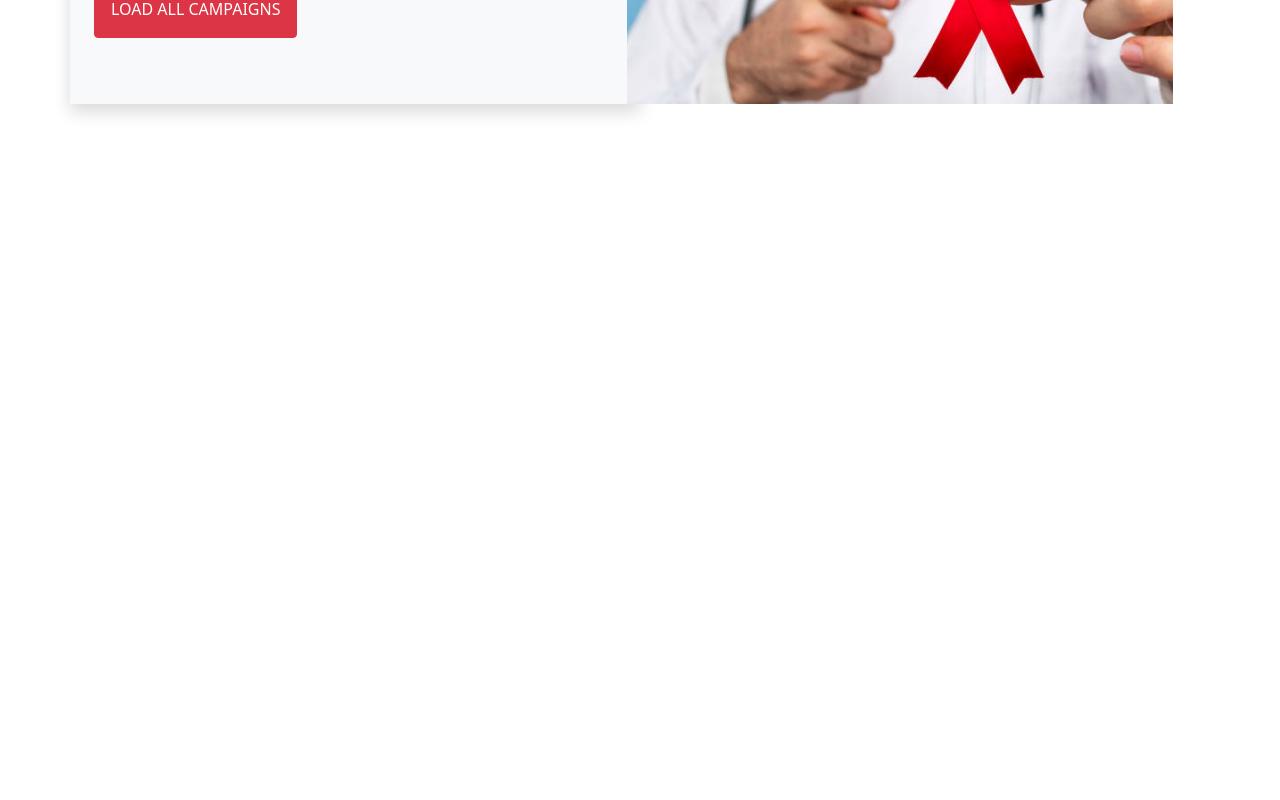
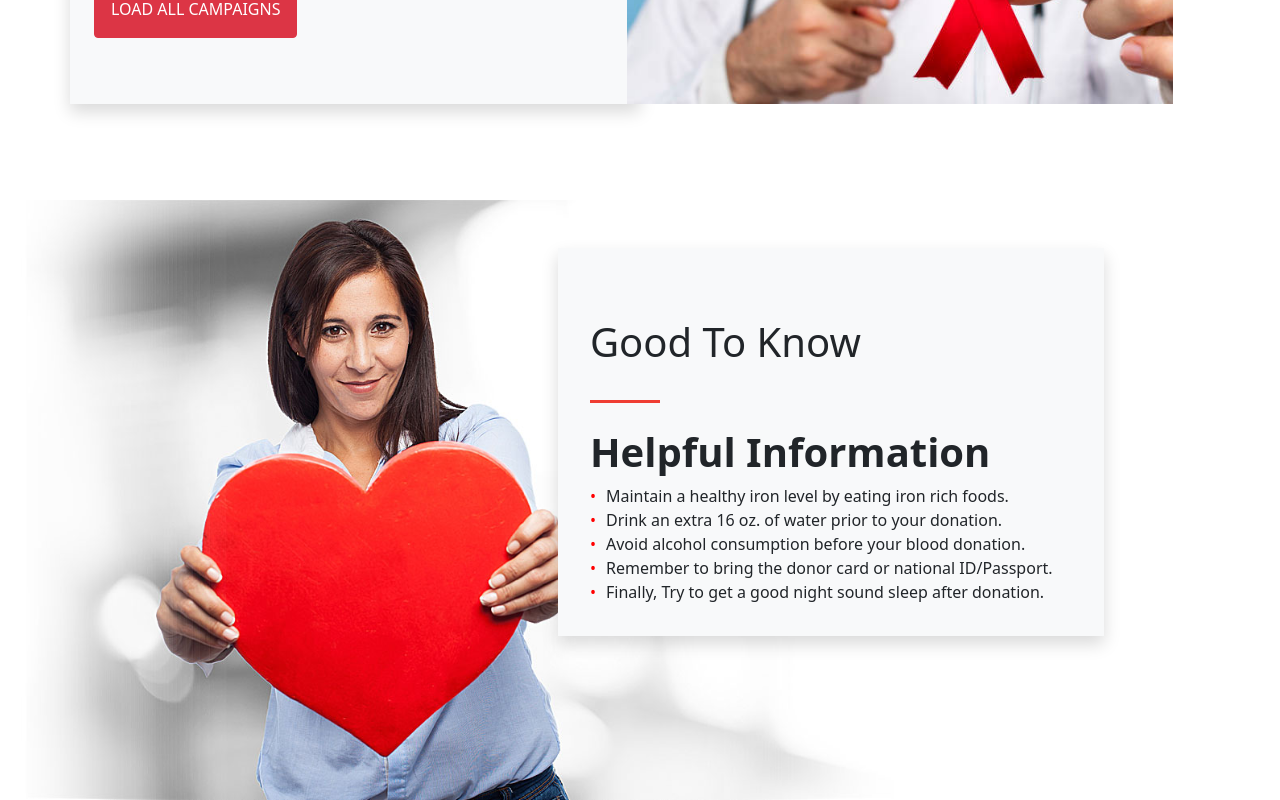
Before and after one commit to isti2623/Blood-Buddies-Client, a React (Create React App) app: page / in a window 1280 px wide. Shown: the part 3060-3860 px from the top of the page. Before the commit the page ends 3260 px from the top, so only its background shows below. Built offline with nearby package versions, Linux system fonts and the light colour scheme.

Commit message:
added helpfulinfo

```diff
--- /dev/null
+++ b/src/Pages/Home/HelpfullInfo/HelpfullInfo.css
@@ -0,0 +1,10 @@
+.banner-help{
+    background-image: url('../../../images/know.jpg');
+    height: 600px;
+    width: 100%;
+    background-blend-mode: overlay;
+    background-repeat: no-repeat;
+    background-size: cover;
+    background-position: center;
+    position: relative;
+    }
--- /dev/null
+++ b/src/Pages/Home/HelpfullInfo/HelpfullInfo.js
@@ -0,0 +1,34 @@
+import React from 'react';
+import './HelpfullInfo.css'
+
+const HelpfullInfo = () => {
+    return (
+        <div className='banner-help'>
+            <div className="row container mb-5">
+                <div className="col-lg-6"></div>
+                <div className="col-lg-6 my-5 bg-light p-3 text-card shadow">
+                    <div>
+                        <p className='mt-5 ms-3 fs-1'>Good To Know
+                        </p>
+                        <span className='divider div-head ms-3'></span>
+                        <h1 className='fw-bold ms-3 fs-1 mt-3'>Helpful Information
+                        </h1>
+
+                        <ul>
+                            <li>Maintain a healthy iron level by eating iron rich foods.</li>
+                            <li>Drink an extra 16 oz. of water prior to your donation.</li>
+                            <li>Avoid alcohol consumption before your blood donation.
+                            </li>
+                            <li>Remember to bring the donor card or national ID/Passport.
+                            </li>
+                            <li>Finally, Try to get a good night sound sleep after donation.
+                            </li>
+                        </ul>
+                    </div>
+                </div>
+            </div>
+        </div>
+    );
+};
+
+export default HelpfullInfo;
--- a/src/Pages/Home/Home/Home.js
+++ b/src/Pages/Home/Home/Home.js
@@ -2,6 +2,7 @@ import React from 'react';
 import Navigation from '../../Shared/Navigation/Navigation';
 import TopHeader from '../../Shared/TopHeader/TopHeader';
 import Banner from '../Banner/Banner';
+import HelpfullInfo from '../HelpfullInfo/HelpfullInfo';
 import HomeCampaign from '../HomeCampaign/HomeCampaign';
 import JoinWithUs from '../JoinWithUs/JoinWithUs';
 import WhoWeAre from '../WhoWeAre/WhoWeAre';
@@ -15,6 +16,7 @@ const Home = () => {
             <WhoWeAre></WhoWeAre>
             <JoinWithUs></JoinWithUs>
             <HomeCampaign></HomeCampaign>
+            <HelpfullInfo></HelpfullInfo>
         </div>
     );
 };
--- a/src/Pages/Home/HomeCampaign/HomeCampaign.js
+++ b/src/Pages/Home/HomeCampaign/HomeCampaign.js
@@ -6,6 +6,7 @@ const HomeCampaign = () => {
         <div className='my-5'>
             <div className="container">
                 <div className="row">
+
                     <div className="col-lg-6 my-5 bg-light p-3 text-card shadow">
                         <div>
                             <h1 className='fw-bold mt-5 ms-3 fs-1'>OUR CAMPAIGNS
@@ -20,6 +21,7 @@ const HomeCampaign = () => {
                     <div className="col-lg-6 my-5">
                         <img className='img-fluid' src={homeCampaign} alt="" />
                     </div>
+
                 </div>
             </div>
         </div>
```
Also changed, not shown: src/images/know.jpg (added).
